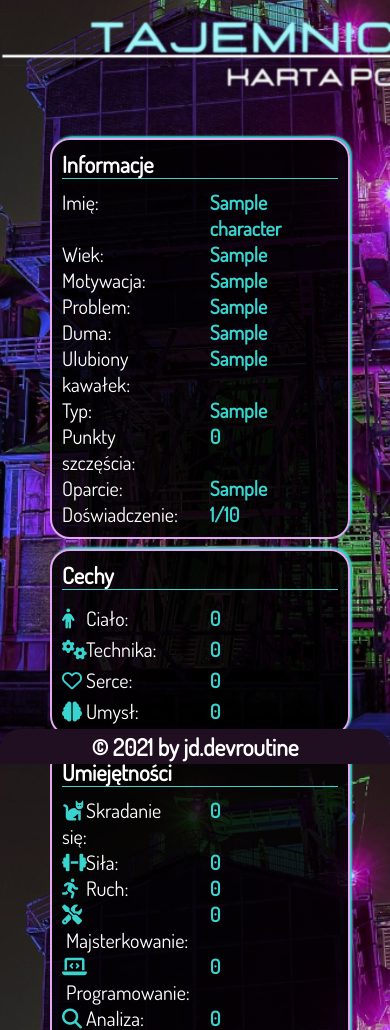
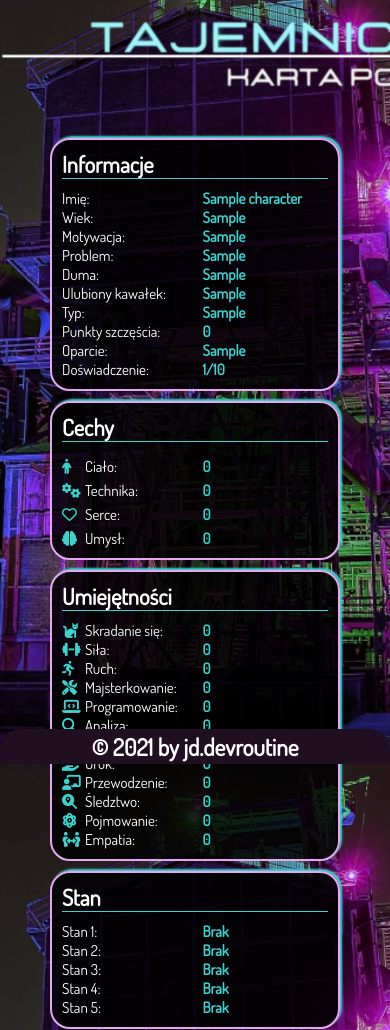
Before and after one commit to jdroutine/rpgsociety, a Django app: page /character/1 in a window 390 px wide; the page is wider, and only the part inside the window is pictured. Shown: the part 80-1110 px from the top of that part. Run offline with Django 3.2, Linux system fonts and the light colour scheme; tables that the repository leaves empty hold one stand-in row (values such as "Sample post"); some libraries are stand-ins or nearby versions; some web fonts are replaced.

Commit message:
card detail font size edited

```diff
--- a/rpgsociety/characterCard/static/css/style.css
+++ b/rpgsociety/characterCard/static/css/style.css
@@ -424,4 +424,8 @@ footer {
     #map div img {
         width: 95%;
     }
+
+    .content p{
+        font-size: 15px;
+    }
 }
```
